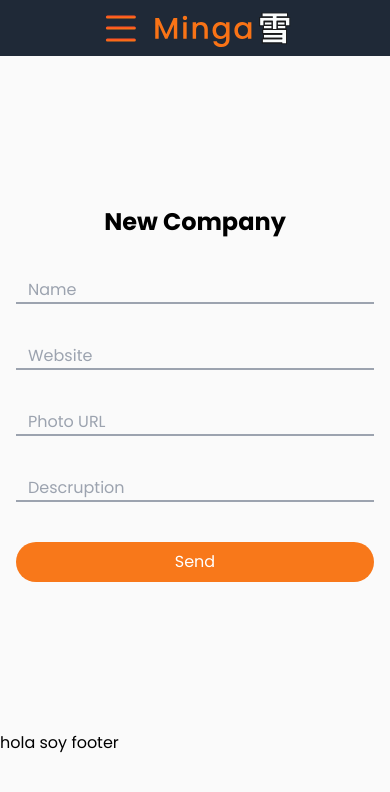
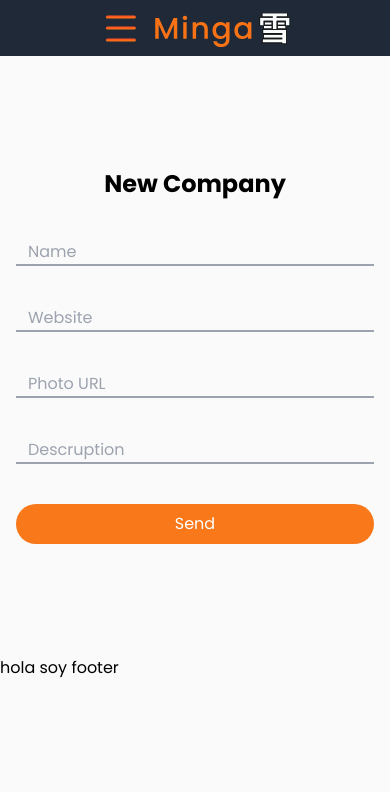
Before and after one commit to zblackwidow/Grupo1FrontMinga, a React (Vite) app: page /newCompany in a window 390 px wide. Shown: the top 792 px of the page. Built offline with nearby package versions, Linux system fonts and the light colour scheme.

Commit message:
correciones

```diff
--- a/src/Components/Login/Login.jsx
+++ b/src/Components/Login/Login.jsx
@@ -32,11 +32,11 @@ function Login() {
     };
 
     return (
-        <main className="w-full  flex justify-center items-center font-poppins">
+        <main className="w-full flex justify-center items-center font-poppins">
             <div className="hidden md:block md:w-[50%]">
                 <img className='w-full' src="https://s3-alpha-sig.figma.com/img/cd7b/cfec/c07083cef0707bd5864b287bac613f2b?Expires=1734307200&Key-Pair-Id=APKAQ4GOSFWCVNEHN3O4&Signature=Aa72~qaQ-Re8JBUPxzkxXnEmKnF~Nksubt4JQlzlSyaNzCKI0yOFHb4M3jaIdNjawWVO7VvkTsBWhTN03z4KsmZA8WhV2jMxWVM2PJAnD0piJN30WPlc~QnVykKFP4CwvEbbwihCfqj9VoAAHWocAqPpcZDmnlZvtbifXp5LaI6iv8fUVn5-MuCjlzaYt1mRYVISghahbU3i2vVtbPt5V7gYm5Kq6vJX4et7u36v8lwqsnUviMfvNVJlj3t1c8l6vYcPmsBFDMzEU~6r3HAvc-IIchLyEBooDoJHVTy9IaK2pFeS-Gwe3nW6UApCQiKHRAitgbRjVrp7MqrZqRXw4g__" alt="" />
             </div>
-            <div className="w-full md:w-[50%] flex justify-center">
+            <div className="w-full my-16 md:my-32  md:w-[50%] flex justify-center">
                 <div className="md:w-[20vw] w-[80vw]">
                     <div className='flex flex-col items-center'>
                         <img src={logo} alt="logo" className="object-contain w-[127px]" />
--- a/src/Components/Login/Register.jsx
+++ b/src/Components/Login/Register.jsx
@@ -30,7 +30,7 @@ function Register() {
     };
 
     return (
-        <main className="w-full  flex justify-center items-center font-poppins">
+        <main className="w-full my-16 md:my-32  flex justify-center items-center font-poppins">
             <div className="w-full md:w-[50%] flex justify-center">
                 <div className="md:w-[20vw] w-[80vw]">
                     <div className='flex flex-col items-center'>
--- a/src/Components/New/NewAuthor.jsx
+++ b/src/Components/New/NewAuthor.jsx
@@ -37,7 +37,7 @@ function NewAuthor() {
 
     return (
         <>
-            <div className="w-full h-[80vh] flex justify-center items-center">
+            <div className="w-full flex justify-center items-center">
                 <form onSubmit={handleSubmit} className="flex flex-col w-full md:w-[40vw] gap-4  p-4">
                     <h1 className="text-2xl text-center font-bold mb-6">New Author</h1>
                     {message && <p className={`text-center ${message.includes('successfully') ? 'text-green-500' : 'text-red-500'}`}>{message}</p>}
--- a/src/Components/New/NewCompany.jsx
+++ b/src/Components/New/NewCompany.jsx
@@ -36,7 +36,8 @@ function NewCompany() {
 
     return (
         <>
-            <div className="w-full h-[80vh] flex justify-center items-center">
+            <div className="w-full flex items-center">
+            <div className="w-full md:w-1/2 my-24 md:my-32 flex justify-center items-center">
                 <form onSubmit={handleSubmit} className="flex flex-col w-full md:w-[40vw] gap-4  p-4">
                     <h1 className="text-2xl text-center font-bold mb-6">New Company</h1>
                     {message && <p className={`text-center ${message.includes('successfully') ? 'text-green-500' : 'text-red-500'}`}>{message}</p>}
@@ -85,6 +86,10 @@ function NewCompany() {
                     </button>
                 </form>
             </div>
+            <div  className="w-1/2 hidden md:block">
+                <img className="w-full" src="https://s3-alpha-sig.figma.com/img/b8b4/c1ca/d91c01d1ff2a1a1341ce3c24609e0349?Expires=1734307200&Key-Pair-Id=APKAQ4GOSFWCVNEHN3O4&Signature=gqOlUaZrihLOcb8a3YFZ7Ab9cCdJgSozuary8Lfwzg~Qm2qbvbDU7onI-m8Wdue-ZUDzDAUmJ9BbtX6RUVGlUJLA-AZz~32HVTU7TcptrojKmmyc~IA~TEPcBiJP8gUvBfi1bctlKNkVBGklXo4n0gmdvoQwdmOARzm52LnXUUZQ0aXouvrCPWcePVswxYiZGXb36tHY0HccbIPF~SyUNto3ev7kZ1I2SZ4PtmrV2wvPGljVAdz-oGf4F-v0Stw68W2D9j2ycWUCLrwR06bmfID5lbvsWHvMYp7BULmbAqHLjBigaQdqyjOE-TRopZYkpOCjB0bYBsgHHqGxlaA1cg__" alt="" />
+            </div>
+            </div>
         </>
     );
 }
```
